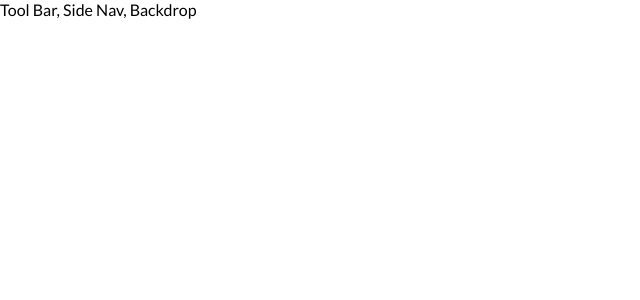
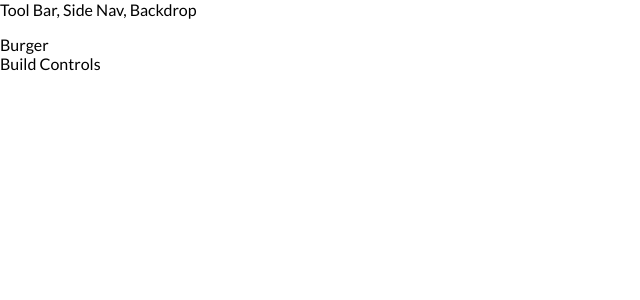
Before and after one commit to ryanwpb/burger-builder, a React app: page / in a window 1280 px wide. Shown: the top 300 px of the page, without its empty margins (0-640 px from the left). Built offline with nearby package versions, Linux system fonts and the light colour scheme.

Commit message:
Add layout and burger builder files.

```diff
--- a/src/App.js
+++ b/src/App.js
@@ -1,12 +1,13 @@
 import React, { Component } from 'react';
 import Layout from './components/Layout/Layout';
+import BurgerBuilder from './containers/burgerBuilder/burgerBuilder'
 
 class App extends Component {
   render() {
     return (
       <div>
         <Layout >
-
+         <BurgerBuilder />
         </Layout>
       </div>
     );
--- /dev/null
+++ b/src/components/Layout/Layout.css
@@ -0,0 +1,3 @@
+.content {
+    margin-top: 1rem;
+}
--- a/src/components/Layout/Layout.js
+++ b/src/components/Layout/Layout.js
@@ -1,10 +1,11 @@
 import React from 'react';
 import Aux from '../../hoc/Aux';
+import classes from './Layout.css'
 
 const layout = (props) => (
     <Aux>
         <div>Tool Bar, Side Nav, Backdrop</div>
-        <main>
+        <main className={classes.content}>
             {props.children}
         </main>
     </Aux>
--- /dev/null
+++ b/src/containers/burgerBuilder/burgerBuilder.js
@@ -0,0 +1,15 @@
+import React, { Component } from 'react';
+import Aux from '../../hoc/Aux';
+
+class BurgerBuilder extends Component {
+    render() {
+        return (
+            <Aux>
+               <div>Burger</div>
+               <div>Build Controls</div>
+            </Aux>
+        );
+    }
+}
+
+export default BurgerBuilder;
```
